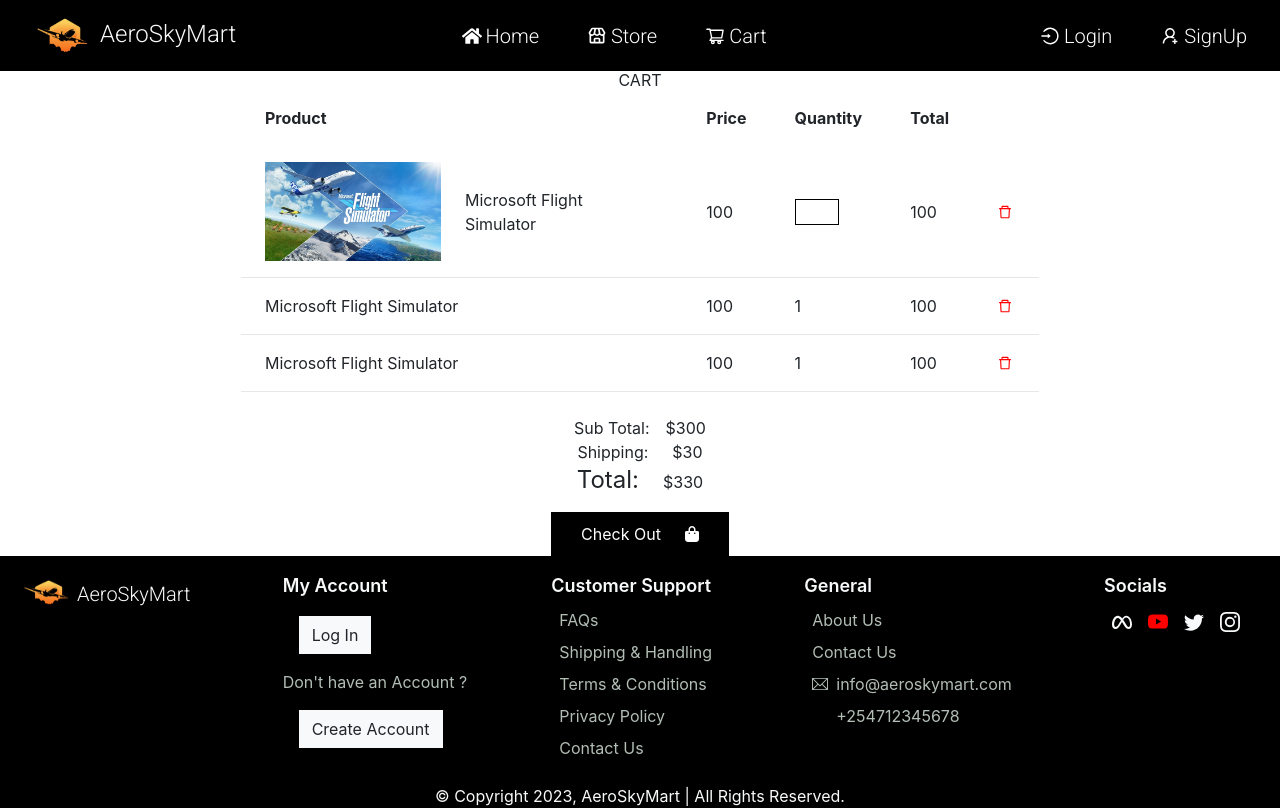
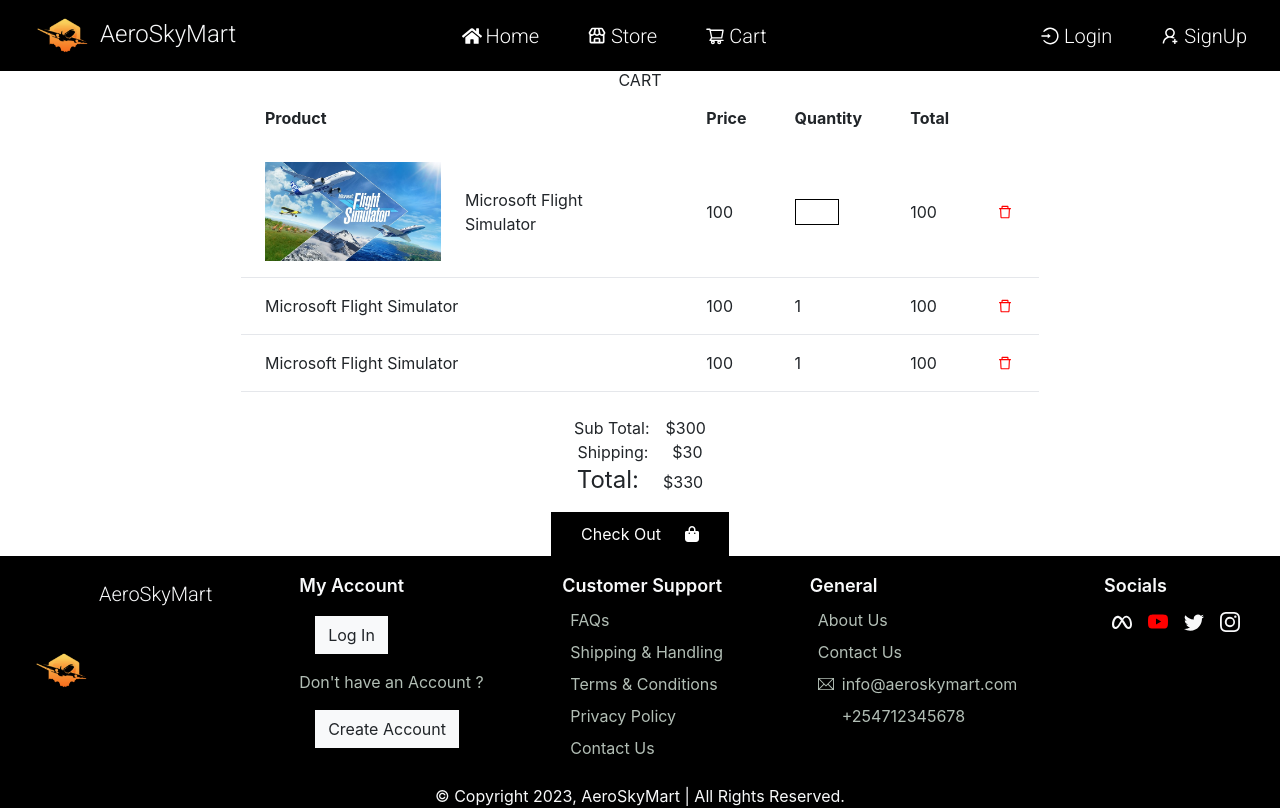
Before and after one commit to Osorabrian/AeroSkyMart, a React (Create React App) app: page /cart in a window 1280 px wide. Built offline with nearby package versions, Linux system fonts and the light colour scheme; some icons are missing.

Commit message:
format footer logo

```diff
--- a/src/Components/Footer/Footer.js
+++ b/src/Components/Footer/Footer.js
@@ -17,8 +17,8 @@ export default function Footer(){
                 <div className="flex flex-wrap justify-between text-light text-left">
 
                     <Link className="flex m-4" to='/'>
-                        <img src={logo} alt='logo'id='logo' style={{width: '45px', height: '25px'}}/>
-                        <span className='font-roboto text-xl ms-2'>AeroSkyMart</span>
+                        <img src={logo} alt='logo'id='logo' style={{padding: '0px 12px'}} className="my-auto"/>
+                        <span className='font-roboto text-xl'>AeroSkyMart</span>
                     </Link>
 
                     <Account/>
```
